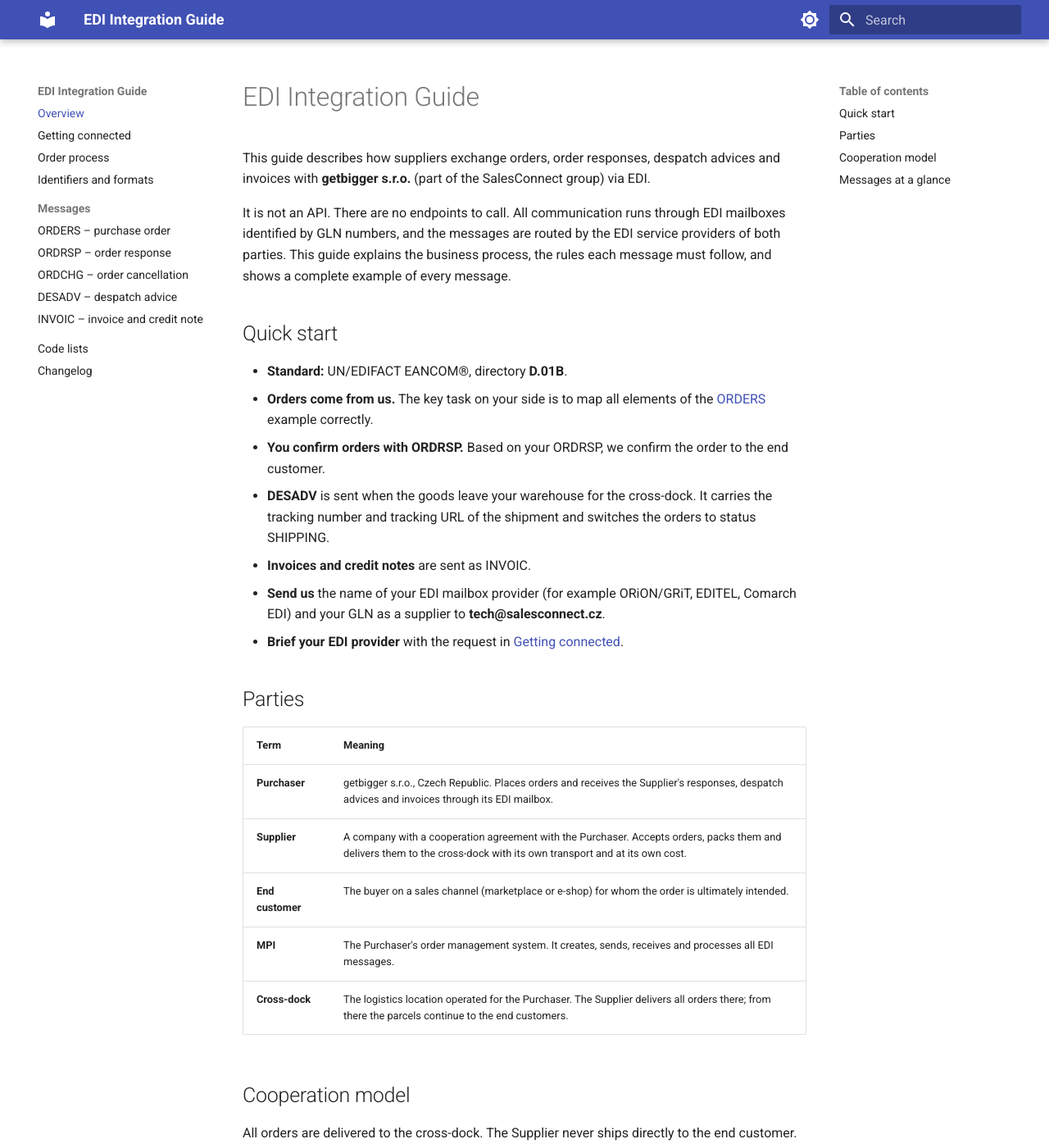
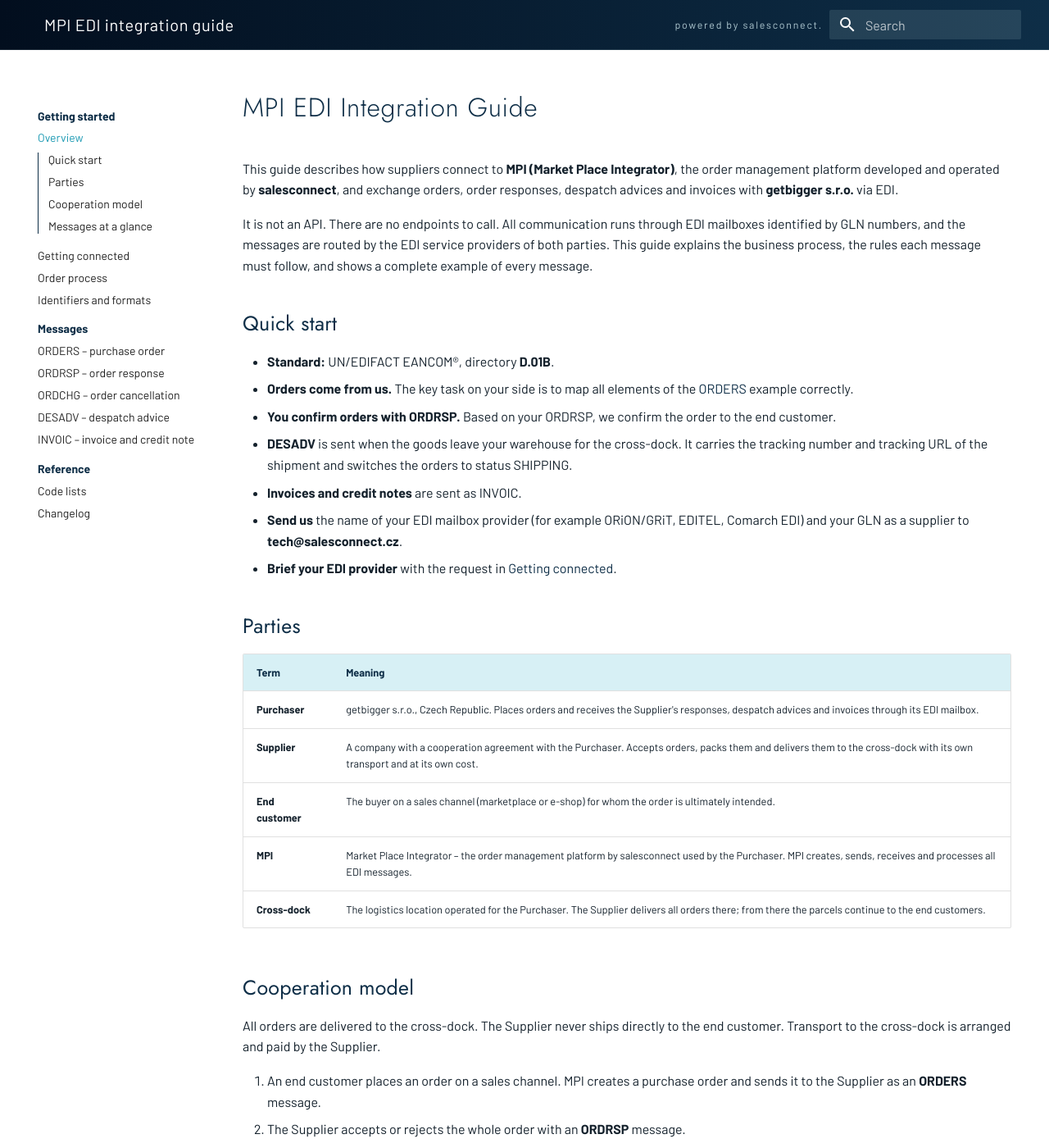
Before and after one commit to salesconnectsandbox/salesconnect-edi-docs, an MkDocs documentation site: the page built from docs/index.md, in a window 1280 px wide and 1400 px high. Shown: the whole window at 82% size. Built offline with MkDocs 1.6.1 and Material for MkDocs 9.7.7, drawn with Linux system fonts in a browser that asks for light colours; some of the changed text lies outside the part shown.

Commit message:
Add files via upload
uprava vizualu a brandingu dokumentace

```diff
--- /dev/null
+++ b/docs/assets/brand.css
@@ -0,0 +1,105 @@
+/* salesconnect brand for the MPI EDI Integration Guide */
+@import url("https://fonts.googleapis.com/css2?family=Jost:wght@300;400;500&display=swap");
+
+:root {
+  --sc-deep: #020e1e;
+  --sc-navy: #0e2e47;
+  --sc-navy-2: #0d2130;
+  --sc-cyan: #d7f0f5;
+  --sc-teal: #1f9bb4;
+  --sc-glow: #5fd3e6;
+  --md-primary-fg-color: #0e2e47;
+  --md-primary-fg-color--light: #1a4466;
+  --md-primary-fg-color--dark: #020e1e;
+  --md-primary-bg-color: #ffffff;
+  --md-accent-fg-color: #1f9bb4;
+  --md-typeset-a-color: #17809a;
+}
+
+/* Header */
+.md-header {
+  background: linear-gradient(90deg, var(--sc-deep) 0%, var(--sc-navy) 100%);
+  box-shadow: none;
+  border-bottom: 1px solid rgba(215, 240, 245, .12);
+}
+.md-header__button.md-logo { display: none; }
+.md-header__inner { height: 3rem; }
+.md-sidebar { top: 3rem; }
+.md-header__title {
+  font-family: Barlow, sans-serif;
+  font-weight: 400;
+  font-size: 1rem;
+  letter-spacing: .03em;
+  margin-left: .8rem;
+}
+.md-header__title::after {
+  content: "powered by salesconnect.";
+  position: absolute;
+  right: 0;
+  top: 50%;
+  transform: translateY(-50%);
+  font-size: .62rem;
+  letter-spacing: .14em;
+  color: var(--sc-cyan);
+  opacity: .8;
+  pointer-events: none;
+}
+.md-header__title { position: relative; }
+@media screen and (max-width: 76.25em) { .md-header__title::after { display: none; } }
+.md-search__form { background-color: rgba(215, 240, 245, .12); }
+
+/* Typography */
+.md-typeset { font-weight: 400; color: #14212c; }
+.md-typeset h1, .md-typeset h2, .md-typeset h3 {
+  font-family: Jost, "Futura", sans-serif;
+  color: var(--sc-navy);
+}
+.md-typeset h1 { font-weight: 300; letter-spacing: .02em; }
+.md-typeset h2 { font-weight: 400; letter-spacing: .01em; }
+.md-typeset h3 { font-weight: 500; }
+
+/* Navigation */
+.md-nav__item .md-nav__link--active,
+.md-nav__link:hover { color: var(--sc-teal); }
+.md-nav__item--section > .md-nav__link {
+  font-family: Barlow, sans-serif;
+  font-weight: 700;
+  text-transform: none;
+  letter-spacing: normal;
+  color: var(--sc-navy) !important;
+}
+@media screen and (min-width: 76.25em) {
+  .md-nav--primary > .md-nav__title { display: none; }
+}
+
+/* Tables */
+.md-typeset table:not([class]) th {
+  background: var(--sc-cyan);
+  color: var(--sc-navy);
+  font-weight: 600;
+}
+
+/* Admonitions */
+.md-typeset .admonition, .md-typeset details {
+  border-color: var(--sc-teal);
+}
+.md-typeset .admonition-title, .md-typeset summary {
+  background-color: rgba(215, 240, 245, .6) !important;
+}
+
+/* Code */
+.md-typeset .highlight span.filename {
+  background: var(--sc-navy);
+  color: #fff;
+  font-family: Jost, "Futura", sans-serif;
+  letter-spacing: .04em;
+}
+
+/* Footer */
+.md-footer { background-color: var(--sc-navy); }
+.md-footer-meta { background-color: var(--sc-deep); }
+.md-footer-meta a { color: var(--sc-cyan) !important; }
+.md-copyright { font-family: Jost, "Futura", sans-serif; letter-spacing: .04em; }
+.md-header__topic { font-weight: 400; }
+.md-typeset h2[id], .md-typeset h3[id] { scroll-margin-top: 3.4rem; }
+.md-header__topic:first-child { font-weight: 400; }
--- a/docs/index.md
+++ b/docs/index.md
@@ -1,6 +1,6 @@
-# EDI Integration Guide
+# MPI EDI Integration Guide
 
-This guide describes how suppliers exchange orders, order responses, despatch advices and invoices with **getbigger s.r.o.** (part of the SalesConnect group) via EDI.
+This guide describes how suppliers connect to **MPI (Market Place Integrator)**, the order management platform developed and operated by **salesconnect**, and exchange orders, order responses, despatch advices and invoices with **getbigger s.r.o.** via EDI.
 
 It is not an API. There are no endpoints to call. All communication runs through EDI mailboxes identified by GLN numbers, and the messages are routed by the EDI service providers of both parties. This guide explains the business process, the rules each message must follow, and shows a complete example of every message.
 
@@ -21,7 +21,7 @@ It is not an API. There are no endpoints to call. All communication runs through
 | **Purchaser** | getbigger s.r.o., Czech Republic. Places orders and receives the Supplier's responses, despatch advices and invoices through its EDI mailbox. |
 | **Supplier** | A company with a cooperation agreement with the Purchaser. Accepts orders, packs them and delivers them to the cross-dock with its own transport and at its own cost. |
 | **End customer** | The buyer on a sales channel (marketplace or e-shop) for whom the order is ultimately intended. |
-| **MPI** | The Purchaser's order management system. It creates, sends, receives and processes all EDI messages. |
+| **MPI** | Market Place Integrator – the order management platform by salesconnect used by the Purchaser. MPI creates, sends, receives and processes all EDI messages. |
 | **Cross-dock** | The logistics location operated for the Purchaser. The Supplier delivers all orders there; from there the parcels continue to the end customers. |
 
 ## Cooperation model
--- a/mkdocs.yml
+++ b/mkdocs.yml
@@ -1,28 +1,31 @@
-site_name: EDI Integration Guide
-site_description: EDI integration guide for suppliers of getbigger s.r.o. (SalesConnect group)
-copyright: SalesConnect group – getbigger s.r.o.
+site_name: MPI EDI integration guide
+site_description: EDI integration guide for suppliers connecting to MPI (Market Place Integrator) by salesconnect
+copyright: 'MPI – Market Place Integrator &middot; Powered by <a href="https://www.salesconnect.cz/en">salesconnect.</a> &middot; &copy; 2026 salesconnect, s.r.o.'
 
 theme:
   name: material
   language: en
+  font:
+    text: Barlow
+    code: Roboto Mono
+  palette:
+    scheme: default
+    primary: custom
+    accent: custom
   features:
     - navigation.sections
+    - toc.integrate
     - navigation.top
     - navigation.footer
     - content.code.copy
     - content.tabs.link
     - search.highlight
-  palette:
-    - scheme: default
-      primary: indigo
-      toggle:
-        icon: material/brightness-7
-        name: Switch to dark mode
-    - scheme: slate
-      primary: indigo
-      toggle:
-        icon: material/brightness-4
-        name: Switch to light mode
+
+extra:
+  generator: false
+
+extra_css:
+  - assets/brand.css
 
 markdown_extensions:
   - admonition
@@ -44,15 +47,17 @@ markdown_extensions:
           format: !!python/name:pymdownx.superfences.fence_code_format
 
 nav:
-  - Overview: index.md
-  - Getting connected: getting-connected.md
-  - Order process: process.md
-  - Identifiers and formats: identifiers.md
+  - Getting started:
+      - Overview: index.md
+      - Getting connected: getting-connected.md
+      - Order process: process.md
+      - Identifiers and formats: identifiers.md
   - Messages:
       - ORDERS – purchase order: messages/orders.md
       - ORDRSP – order response: messages/ordrsp.md
       - ORDCHG – order cancellation: messages/ordchg.md
       - DESADV – despatch advice: messages/desadv.md
       - INVOIC – invoice and credit note: messages/invoic.md
-  - Code lists: code-lists.md
-  - Changelog: changelog.md
+  - Reference:
+      - Code lists: code-lists.md
+      - Changelog: changelog.md
```
